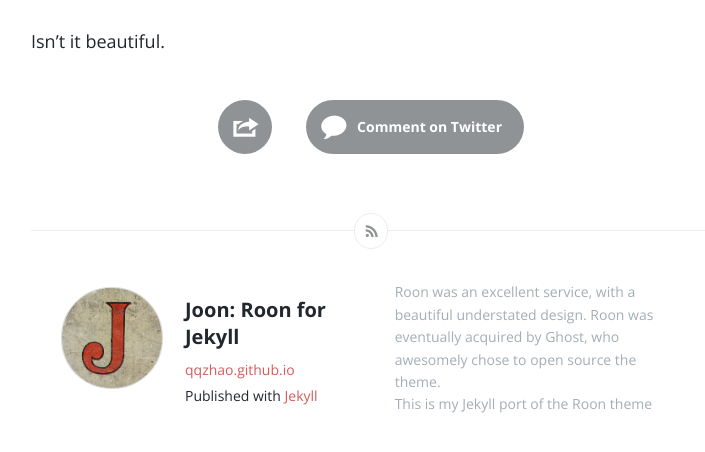
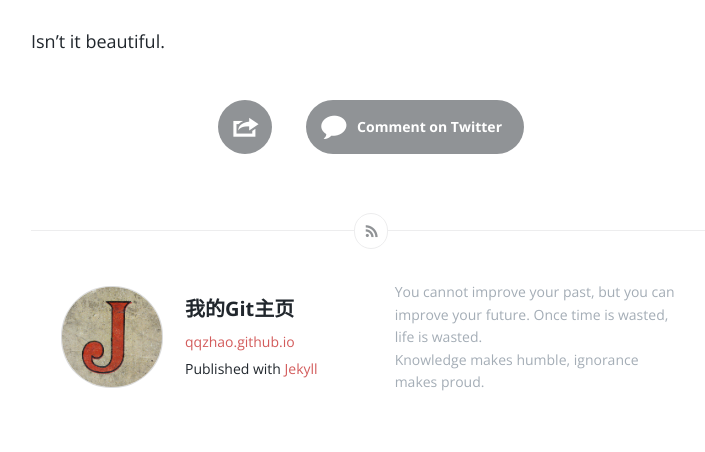
Before and after one commit to qqzhao/jekyll.qqzhao.github.io, a Jekyll site: the page built from _posts/2014-12-10-test2.md, in a window 1280 px wide and 900 px high, scrolled down 7986 px, cut to the strip 434-886 px from the top of the window. Shown: the whole strip, without its empty margins (269-974 px from the left). Built offline with Jekyll 4.4.1, drawn with Linux system fonts in a browser that asks for light colours; comment, search, counter and statistics services are not loaded.

```diff
--- a/_config.yml
+++ b/_config.yml
@@ -1,14 +1,13 @@
 # Site settings
-title: "Joon: Roon for Jekyll"
+title: "我的Git主页"
 logo: logo.png # image from https://www.flickr.com/photos/lwr/5496279831/in/set-72157594159055823
-email: your-email@domain.com
+email: qqzhao2010@gmail.com
 description: > # this means to ignore newlines until "baseurl:"
-  Roon was an excellent service, with a beautiful understated design. Roon
-  was eventually acquired by Ghost, who awesomely chose to open source the theme.
-  <br/>This is my Jekyll port of the Roon theme
+  You cannot improve your past, but you can improve your future. Once time is wasted, life is wasted.
+  <br/>Knowledge makes humble, ignorance makes proud.
 url: "http://qqzhao.github.io" # the base hostname & protocol for your site
 # baseurl: "/" # the subpath of your site, e.g. /blog/
-twitter_username: jekyllrb
+twitter_username: qqzhao
 github_username:  qqzhao
 
 # Build settings
--- a/_includes/footer.html
+++ b/_includes/footer.html
@@ -17,7 +17,7 @@
             <div class="details">
                 <h4><a href="{{ site.url }}" class="url n">{{ site.title }}</a></h4>
                 <a href="{{ site.baseurl | prepend: site.url }}" class="js-remove-domain-schema">{{ site.url }}{{ site.baseurl }}</a><br>
-                <span>Published with <a href="https://jekyllrb.org">Jekyll</a></span>
+                <span>Published with <a href="https://github.com/qqzhao/">Jekyll</a></span>
             </div>
         </div>
         <div id="user_bio">
```
Also changed, not shown: _posts/2015-12-08-hello.md (added, +29 -0 lines), README.md, _posts/2014-12-04-test1.md (renamed from _posts/2014-12-04-welcome-to-jekyll.markdown), _posts/2014-12-10-test2.md (renamed from _posts/2014-12-10-style-test.md).
